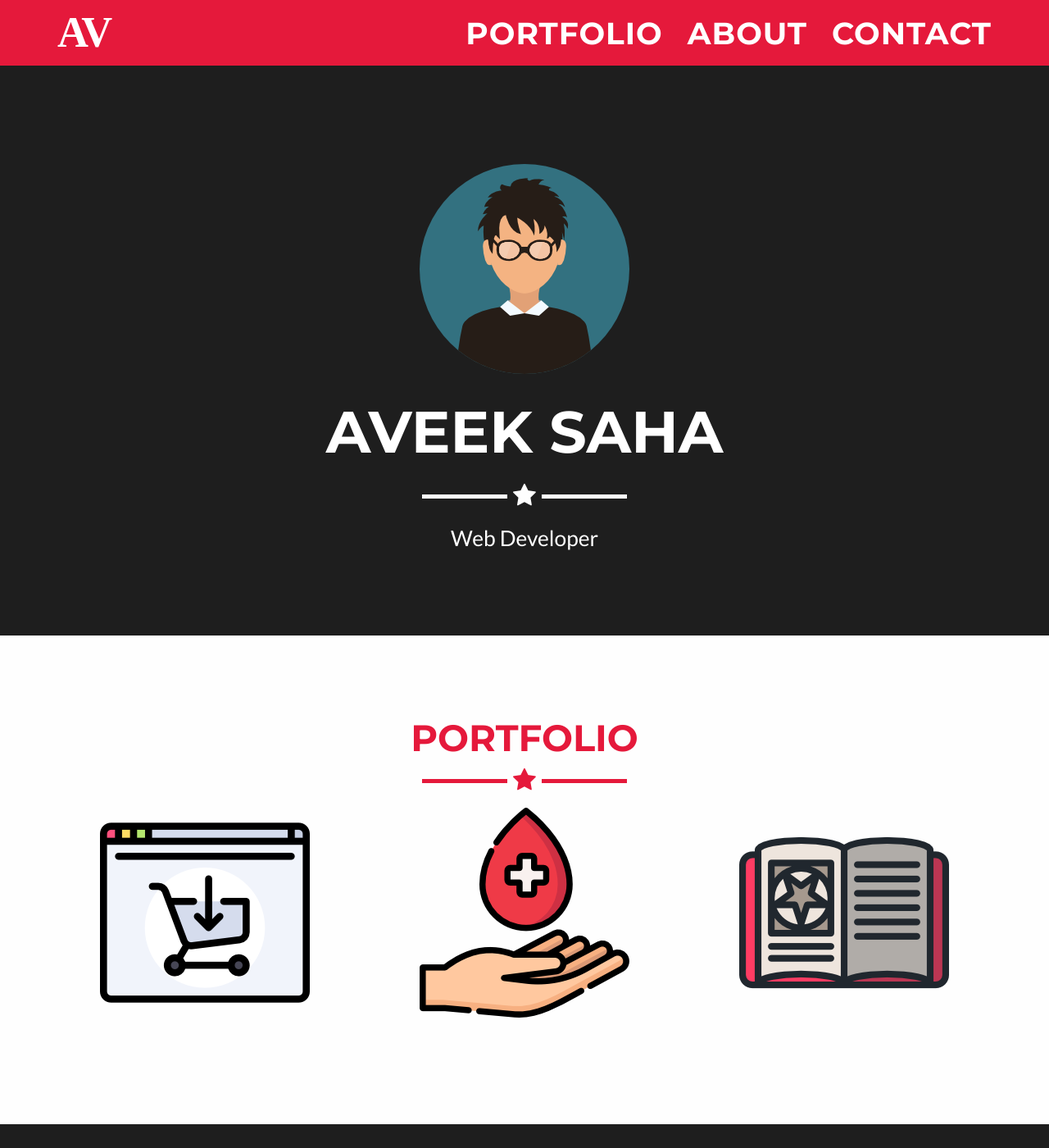
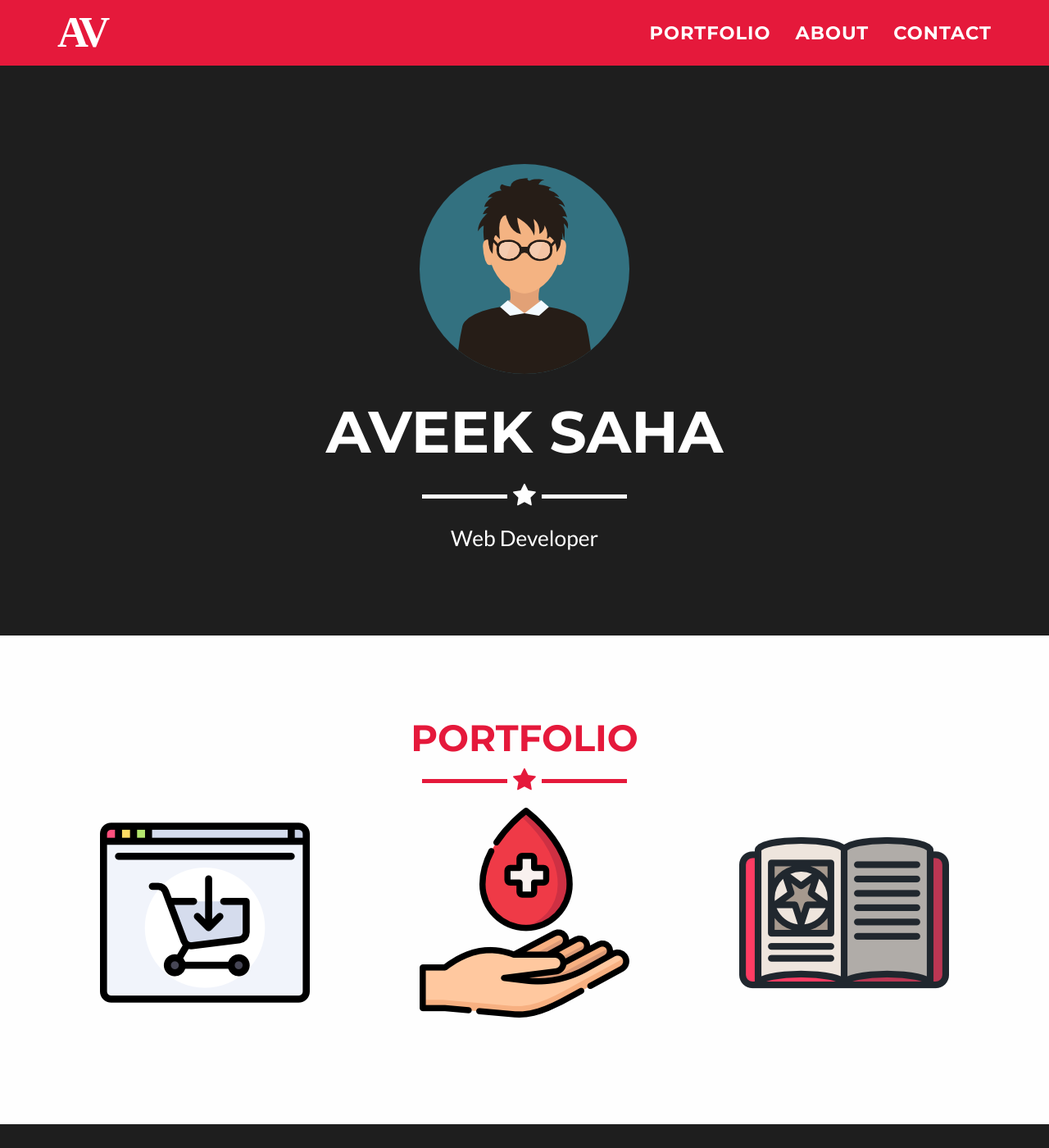
Before and after one commit to Aveek-Saha/Aveek-Saha.github.io, a Jekyll site: the page built from index.html, in a window 1280 px wide and 1400 px high. Shown: the whole window at 82% size. Built offline with Jekyll 4.4.1, drawn with Linux system fonts in a browser that asks for light colours; some web fonts are replaced.

Commit message:
Update main.css

```diff
--- a/_includes/css/main.css
+++ b/_includes/css/main.css
@@ -161,7 +161,7 @@ header .intro-text .skills {
 
 .navbar .navbar-nav {
     letter-spacing: 1px;
-    font-size: 2.5em;
+    font-size: 1.5em;
 }
 
 .navbar .navbar-nav li a:focus {
@@ -174,7 +174,7 @@ header .intro-text .skills {
 }
 
 .logo{
-    letter-spacing: -2px;
+    letter-spacing: -5px;
     font-family: Megrim, cursive;
     font-size: 40px;
     font-weight: 700;
```
